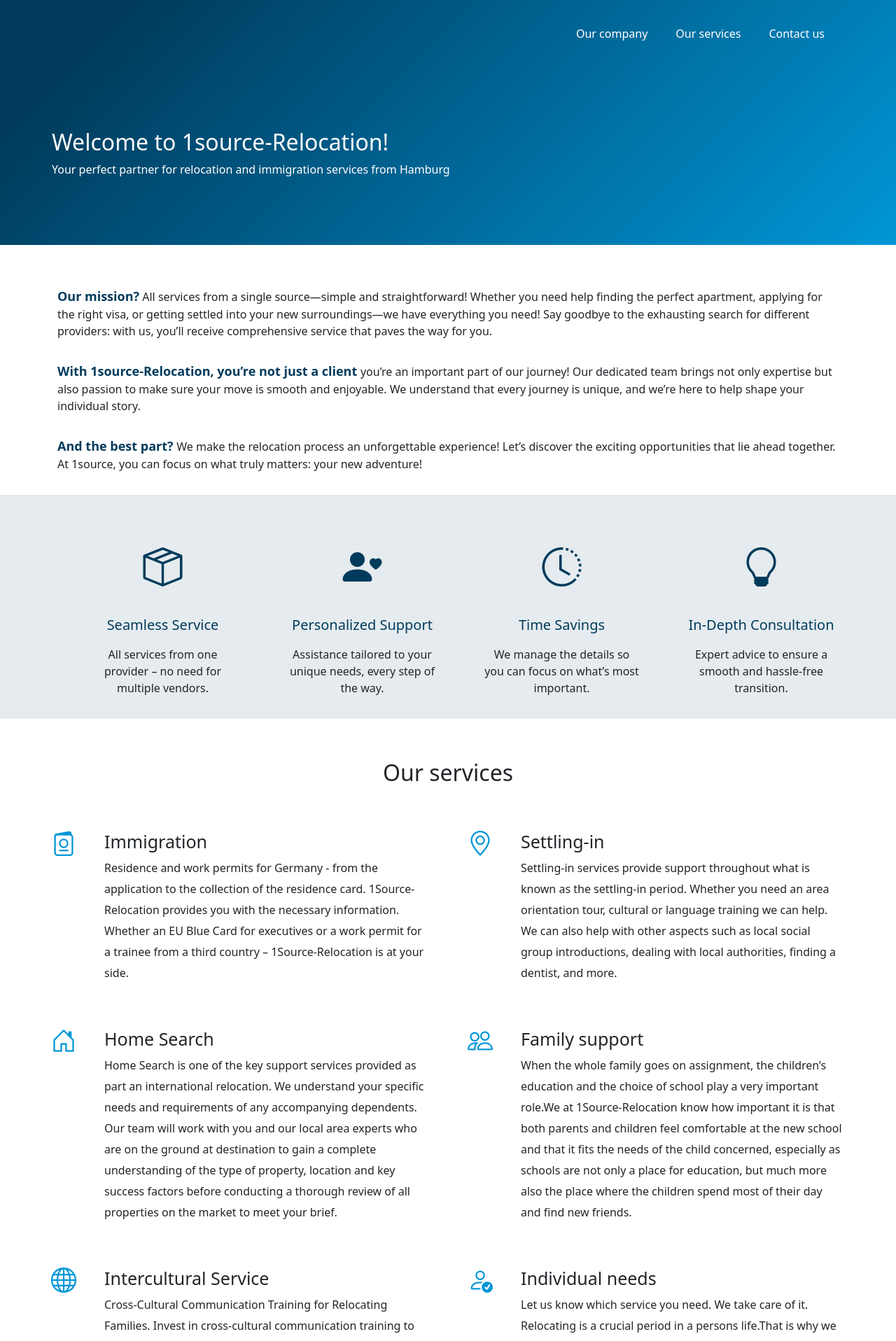
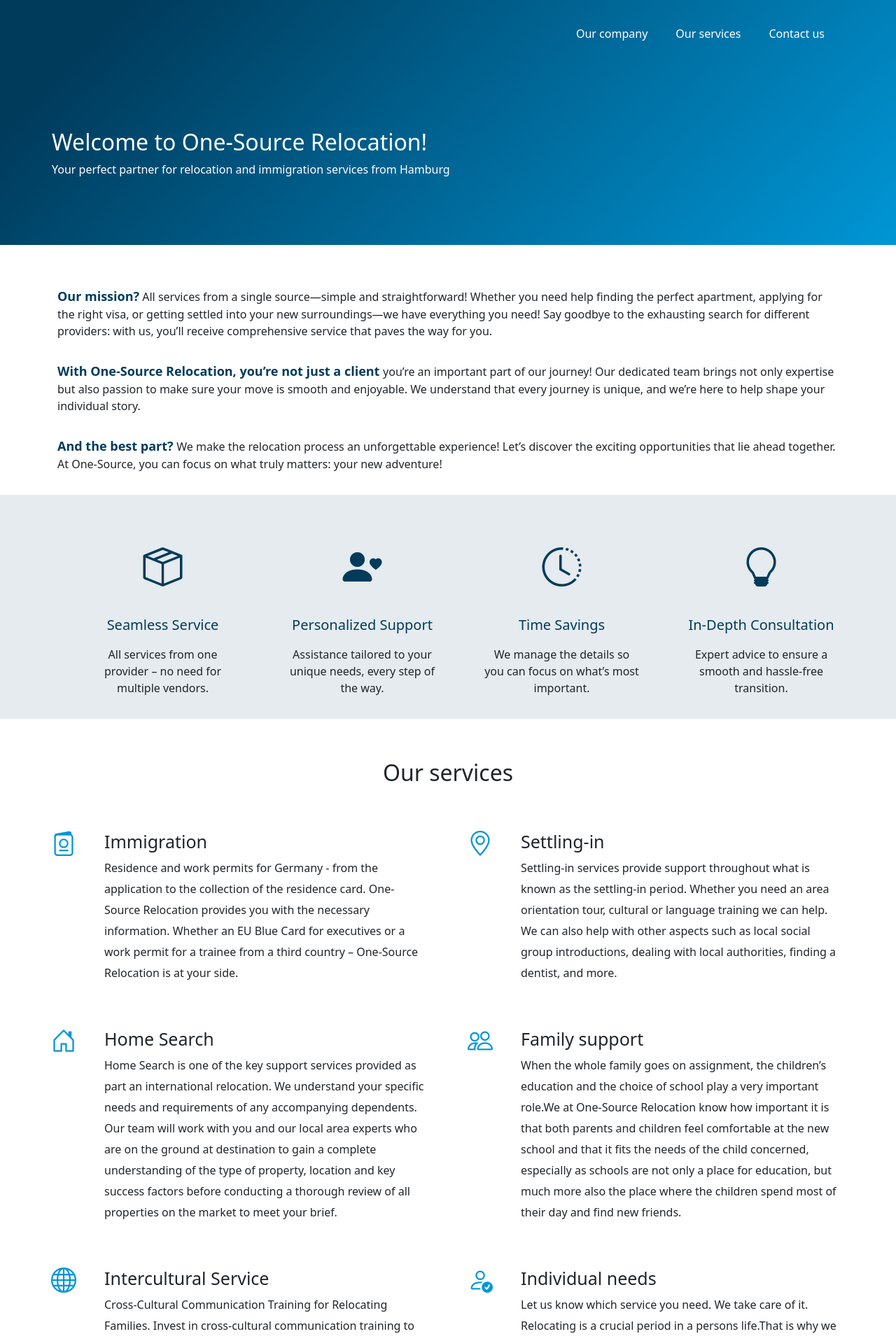
Before and after one commit to Marina-single/basic-web-app, an Angular app in the folder frontend/: page / in a window 1280 px wide. Shown: the top 1916 px of the page at 70% size. Built offline with nearby package versions, Linux system fonts and the light colour scheme.

Commit message:
unify the company name throughout the page

```diff
--- a/frontend/src/app/company/company.component.html
+++ b/frontend/src/app/company/company.component.html
@@ -1,7 +1,7 @@
 <div class="container">
   <p><span>Our mission?</span> All services from a single source—simple and straightforward! Whether you need help finding the perfect apartment, applying for the right visa, or getting settled into your new surroundings—we have everything you need! Say goodbye to the exhausting search for different providers: with us, you’ll receive comprehensive service that paves the way for you.</p>
-  <p><span>With 1source-Relocation, you’re not just a client </span> you’re an important part of our journey! Our dedicated team brings not only expertise but also passion to make sure your move is smooth and enjoyable. We understand that every journey is unique, and we’re here to help shape your individual story.</p>
-  <p><span>And the best part? </span> We make the relocation process an unforgettable experience! Let’s discover the exciting opportunities that lie ahead together. At 1source, you can focus on what truly matters: your new adventure!</p>
+  <p><span>With One-Source Relocation, you’re not just a client </span> you’re an important part of our journey! Our dedicated team brings not only expertise but also passion to make sure your move is smooth and enjoyable. We understand that every journey is unique, and we’re here to help shape your individual story.</p>
+  <p><span>And the best part? </span> We make the relocation process an unforgettable experience! Let’s discover the exciting opportunities that lie ahead together. At One-Source, you can focus on what truly matters: your new adventure!</p>
 </div>
 
 <div class="stats">
--- a/frontend/src/app/header/header.component.html
+++ b/frontend/src/app/header/header.component.html
@@ -5,7 +5,7 @@
     <a class="navigation-option">Our company</a>
   </div>
   <div class="slogan">
-    <h2>Welcome to 1source-Relocation! </h2>
+    <h2>Welcome to One-Source Relocation! </h2>
     <p>Your perfect partner for relocation and immigration services from Hamburg</p>
   </div>
 </div>
--- a/frontend/src/app/our-services/our-services.component.ts
+++ b/frontend/src/app/our-services/our-services.component.ts
@@ -13,7 +13,7 @@
     {
       icon: 'bi bi-passport',
       title: 'Immigration',
-      description: 'Residence and work permits for Germany - from the application to the collection of the residence card. 1Source-Relocation provides you with the necessary information. Whether an EU Blue Card for executives or a work permit for a trainee from a third country – 1Source-Relocation is at your side.'
+      description: 'Residence and work permits for Germany - from the application to the collection of the residence card. One-Source Relocation provides you with the necessary information. Whether an EU Blue Card for executives or a work permit for a trainee from a third country – One-Source Relocation is at your side.'
     },
     {
       icon: 'bi  bi-geo-alt',
@@ -28,7 +28,7 @@
     {
       icon: 'bi bi-people',
       title: 'Family support',
-      description: 'When the whole family goes on assignment, the children’s education and the choice of school play a very important role.We at 1Source-Relocation know how important it is that both parents and children feel comfortable at the new school and that it fits the needs of the child concerned, especially as schools are not only a place for education, but much more also the place where the children spend most of their day and find new friends.'
+      description: 'When the whole family goes on assignment, the children’s education and the choice of school play a very important role.We at One-Source Relocation know how important it is that both parents and children feel comfortable at the new school and that it fits the needs of the child concerned, especially as schools are not only a place for education, but much more also the place where the children spend most of their day and find new friends.'
     },
     {
       icon: 'bi bi-globe',
```
